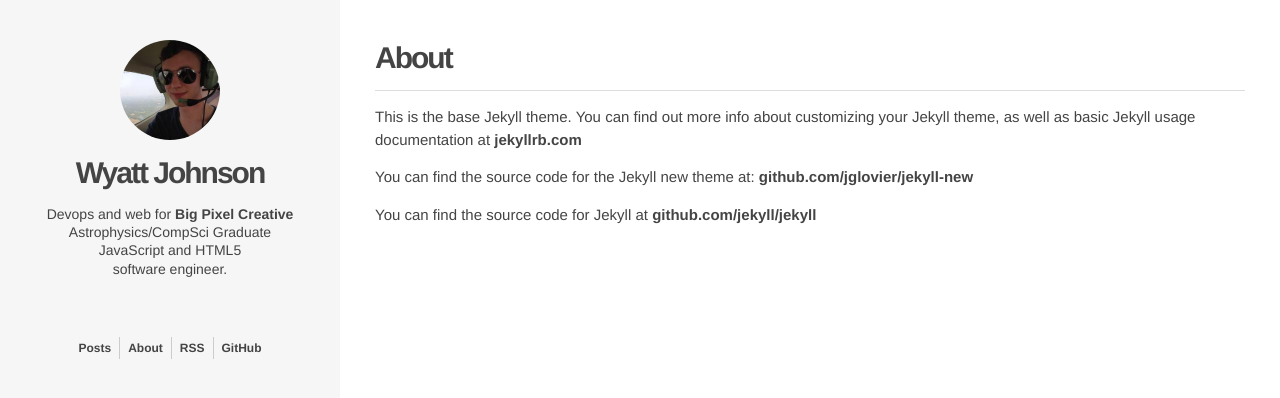
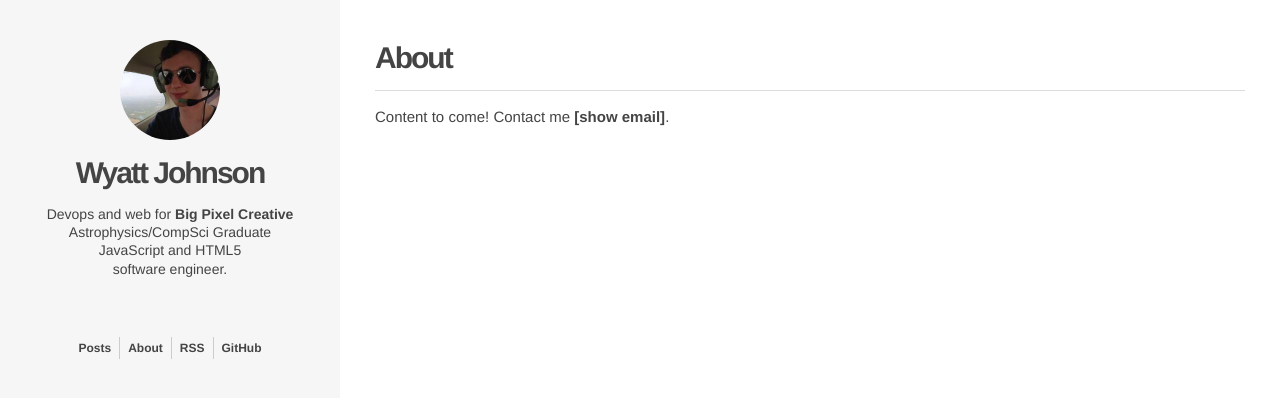
Before and after one commit to adrs0049/old-webpage, a Jekyll site: the page built from about.md, in a window 1280 px wide. Shown: the top 398 px of the page. Built offline with Jekyll 4.4.1, drawn with Linux system fonts in a browser that asks for light colours; Markdown is read by kramdown in place of the engine named in the settings; comment, search, counter and statistics services are not loaded.

Commit message:
Added email link

```diff
--- a/about.md
+++ b/about.md
@@ -4,8 +4,4 @@
 permalink: /about/
 ---
 
-This is the base Jekyll theme. You can find out more info about customizing your Jekyll theme, as well as basic Jekyll usage documentation at [jekyllrb.com](http://jekyllrb.com/)
-
-You can find the source code for the Jekyll new theme at: [github.com/jglovier/jekyll-new](https://github.com/jglovier/jekyll-new)
-
-You can find the source code for Jekyll at [github.com/jekyll/jekyll](https://github.com/jekyll/jekyll)
+Content to come! Contact me <a href="http://www.google.com/recaptcha/mailhide/d?k=01LmTwdTR54HkiyYJWP1_McA==&amp;c=wrycE40g8ZI9CQlrXQ8_WNqzbSRGreLUGxxriNYSMIU=" onclick="window.open('http://www.google.com/recaptcha/mailhide/d?k=01LmTwdTR54HkiyYJWP1_McA==&amp;c=wrycE40g8ZI9CQlrXQ8_WNqzbSRGreLUGxxriNYSMIU=', '', 'toolbar=0,scrollbars=0,location=0,statusbar=0,menubar=0,resizable=0,width=500,height=300'); return false;" title="Reveal this e-mail address">[show email]</a>.
```
